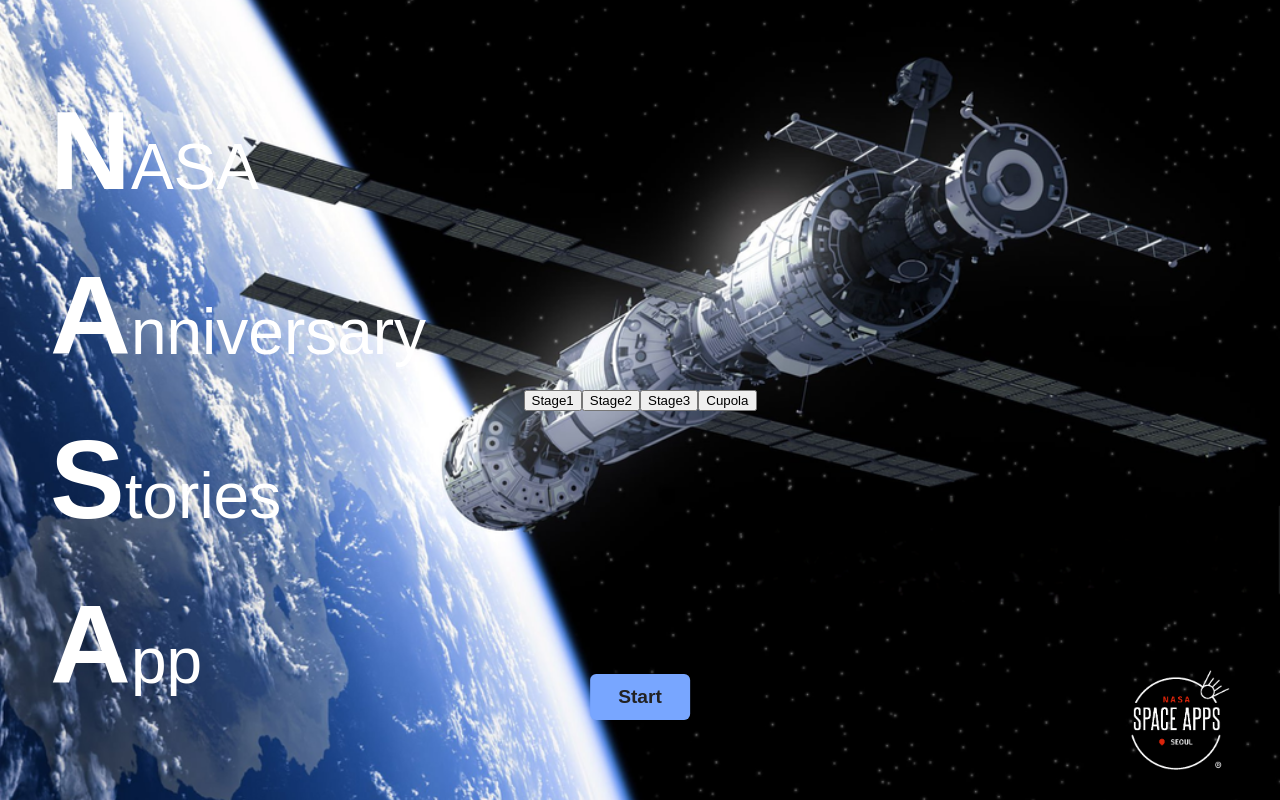
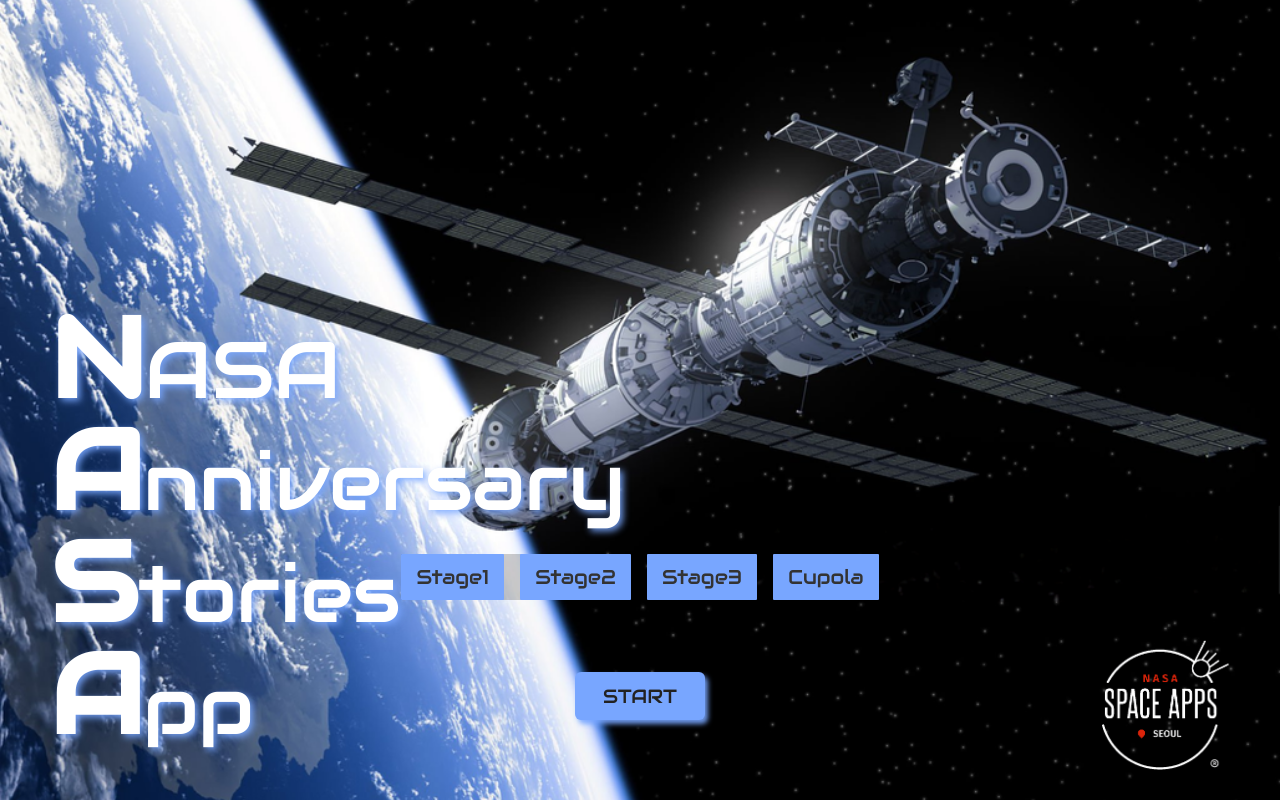
Before and after one commit to GAMGO/Heart-of-guro, a React app in the folder frontend/: page / in a window 1280 px wide. Built offline with nearby package versions, Linux system fonts and the light colour scheme; no server answers; the HTML template or start-up script is replaced by a standard one.

Commit message:
StartScreen.jsx/css_마무리(최종)

```diff
--- a/frontend/src/components/StartScreen.jsx
+++ b/frontend/src/components/StartScreen.jsx
@@ -1,25 +1,79 @@
-import React from "react";
+import React, { useState, useEffect } from "react";
 import "../styles/StartScreen.css";
+import Cupola from "./stages/Cupola";
+import Stage1 from "./stages/Stage1";
+
 export default function StartScreen({ onStart }) {
+  const lines = [
+    { bold: "N", text: "ASA" },
+    { bold: "A", text: "nniversary" },
+    { bold: "S", text: "tories" },
+    { bold: "A", text: "pp" },
+  ];
+
+  const [displayedLines, setDisplayedLines] = useState(["", "", "", ""]);
+
+  useEffect(() => {
+    let lineIndex = 0;
+    let charIndex = 0;
+
+    const typeNextChar = () => {
+      if (lineIndex >= lines.length) return;
+
+      const { bold, text } = lines[lineIndex];
+
+      if (charIndex === 0) {
+        // 첫 글자 표시
+        setDisplayedLines((prev) => {
+          const updated = [...prev];
+          updated[lineIndex] = `<b>${bold}</b>`;
+          return updated;
+        });
+        charIndex++;
+        setTimeout(typeNextChar, 250); // 첫글자 후 잠시 멈춤
+      } else if (charIndex <= text.length) {
+        // 글자 하나씩 추가
+        setDisplayedLines((prev) => {
+          const updated = [...prev];
+          updated[lineIndex] = `<b>${bold}</b>` + text.slice(0, charIndex);
+          return updated;
+        });
+        charIndex++;
+        setTimeout(typeNextChar, 70); // 글자 간속도
+      } else {
+        // 다음 줄로 이동
+        lineIndex++;
+        charIndex = 0;
+        setTimeout(typeNextChar, 200); // 줄 간격 대기
+      }
+    };
+
+    typeNextChar();
+  }, []);
+
   return (
     <div className="start-screen">
       <button className="start-btn" onClick={() => onStart()}>
-        Start
+        START
       </button>
+
+      <div className="acrostic">
+        {displayedLines.map((line, i) => (
+          <p
+            key={i}
+            dangerouslySetInnerHTML={{ __html: line }}
+            className="typed-line"
+          />
+        ))}
+      </div>
+
       <div className="stageMap">
         <button onClick={() => onStart("stage1")}>Stage1</button>
         <button onClick={() => onStart("stage2")}>Stage2</button>
         <button onClick={() => onStart("stage3")}>Stage3</button>
         <button onClick={() => onStart("Cupola")}>Cupola</button>
-
       </div>
 
-      <div className="acrostic">
-        <p><b>N</b>ASA</p>
-        <p><b>A</b>nniversary</p>
-        <p><b>S</b>tories</p>
-        <p><b>A</b>pp</p>
-      </div>
       <img src="/logo.png" alt="NASA Logo" className="logo" />
     </div>
   );
--- a/frontend/src/styles/StartScreen.css
+++ b/frontend/src/styles/StartScreen.css
@@ -1,14 +1,18 @@
+@import url('https://fonts.googleapis.com/css2?family=Audiowide&display=swap');
+
 :root {
-  --bg: #0b0d12;
-  --fg: #f2f5ff;
-  --muted: #9aa3b2;
-  --accent: #78a6ff;
+  --bg: #0b0d12;   /* 전체 앱 배경색 (짙은 남청색) */
+  --fg: #f2f5ff;   /* 기본 텍스트 색 */
+  --muted: #9aa3b2;/* 보조 텍스트 색 */
+  --accent: #78a6ff;/* 버튼 및 포인트 색 */
 }
 
+/* 기본 html, body, root 초기화 */
 html, body, #root {
   height: 100%;
   margin: 0;
   padding: 0;
+  overflow: hidden; /* 스크롤 제거 */
 }
 
 body {
@@ -17,61 +21,105 @@
   overflow: hidden;
 }
 
+/* 시작 화면 전체 영역 */
 .start-screen {
-  position: fixed;
-  inset: 0;
   width: 100vw;
   height: 100dvh;
   background: url("/start.png") center/cover no-repeat;
-  box-sizing: border-box;
+  position: fixed;
+  top: 0;
+  left: 0;
   display: flex;
-  justify-content: center;
+  flex-direction: column;
+  justify-content: flex-end;
   align-items: center;
   font-family: "Audiowide", sans-serif;
+  box-sizing: border-box;
 }
 
+/* ✅ JS 기반 타이핑 효과 사용 → .typewriter 관련 CSS 제거됨 */
+
+/* 중앙의 Start 버튼 */
 .start-btn {
-  position: absolute;
-  left: 50%;
-  bottom: 80px;
-  transform: translateX(-50%);
+  display: block;
   padding: 12px 28px;
   font-size: 1.2rem;
-  font-weight: bold;
+  font-family: "Audiowide", sans-serif;
   color: #222;
   background: var(--accent);
   border: none;
   border-radius: 6px;
   cursor: pointer;
   transition: transform 0.2s ease, background 0.2s ease;
+  margin-bottom: 80px; /* 하단 여백 */
+  z-index: 5;
+  box-shadow: 3px 4px 5px rgba(120, 166, 255, 0.9);
 }
 
 .start-btn:hover {
-  transform: translateX(-50%) scale(1.02);
+  transform: scale(1.02);
   background: #5f92f0;
 }
 
+/* 좌측 하단 NASA 사행시 */
 .acrostic {
   position: absolute;
   left: 50px;
-  bottom: 40px;
+  bottom: 60px;
   text-align: left;
-  line-height: 0.9;
   color: #fff;
-  font-family: "Arial", sans-serif;
-  font-size: 4rem;
+  font-family: "Audiowide", sans-serif;
+  font-size: 5rem;
+  line-height: 1.2;
+  text-shadow: 3px 3px 7px rgba(120, 166, 255, 0.9);
+}
+
+/* 각 줄은 고정 위치 */
+.acrostic p {
+  height: 1.4em; /* 줄 높이 고정 → 줄이 위로 안 밀림 */
+  margin: 0;
+  padding: 0;
 }
 
 .acrostic b {
-  font-family: "Arial", sans-serif;
   font-size: 7rem;
+  font-family: "Audiowide", sans-serif;
   color: #fff;
 }
 
+/* 우측 하단 로고 */
 .logo {
   position: absolute;
   right: 50px;
   bottom: 30px;
-  width: 100px;
+  width: 130px;
   opacity: 1;
 }
+
+
+/* stage,cupola 임시 버튼 코드-> 기능 구현시 삭제예정 */
+
+.stageMap {
+  position: absolute; /* 위치 고정 */
+  bottom: 200px;      /* start-btn 위쪽에 띄우기 */
+  display: flex;
+  gap: 16px;
+  background: rgba(0, 0, 0, 0.2);
+}
+
+.stageMap button {
+  padding: 10px 15px;
+  font-size: 20px;
+  font-family: "Audiowide", sans-serif;
+  color: #333;
+  background: var(--accent);
+  border: none;
+  border-radius: 1px;
+  cursor: pointer;
+  transition: transform 0.2s ease, background 0.2s ease;
+}
+
+.stageMap button:hover {
+  transform: scale(1.05);
+  background: #5f92f0;
+}
```
